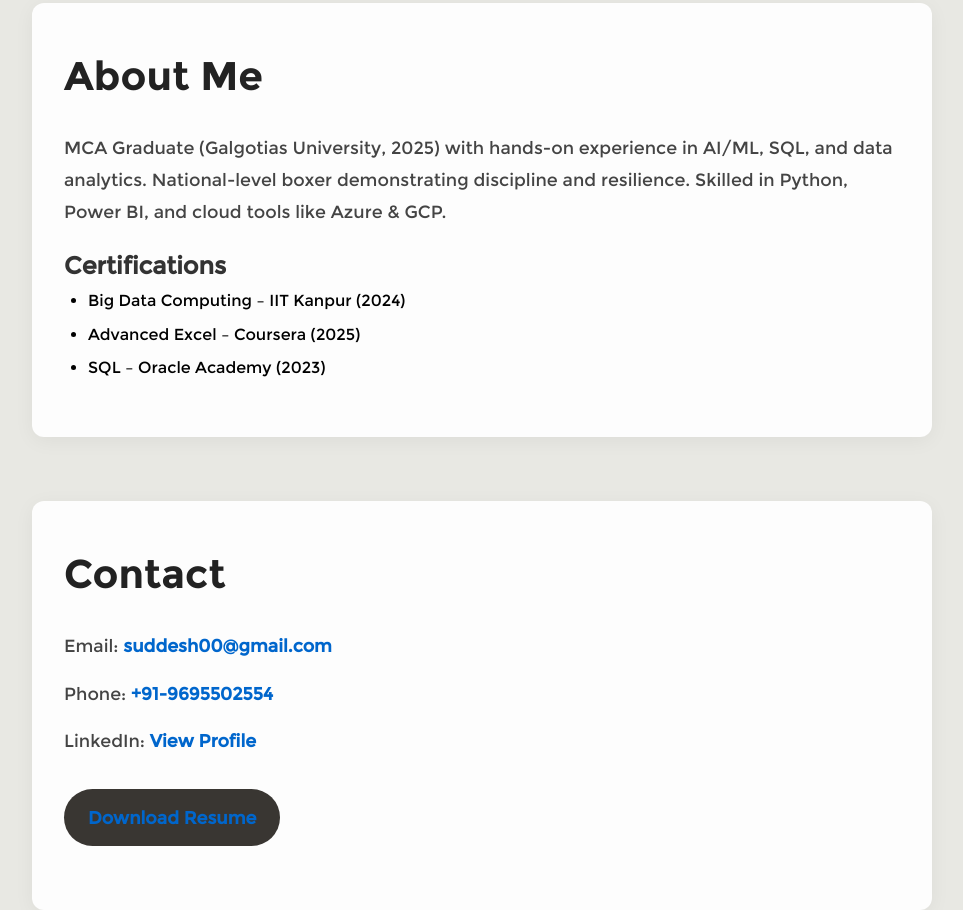
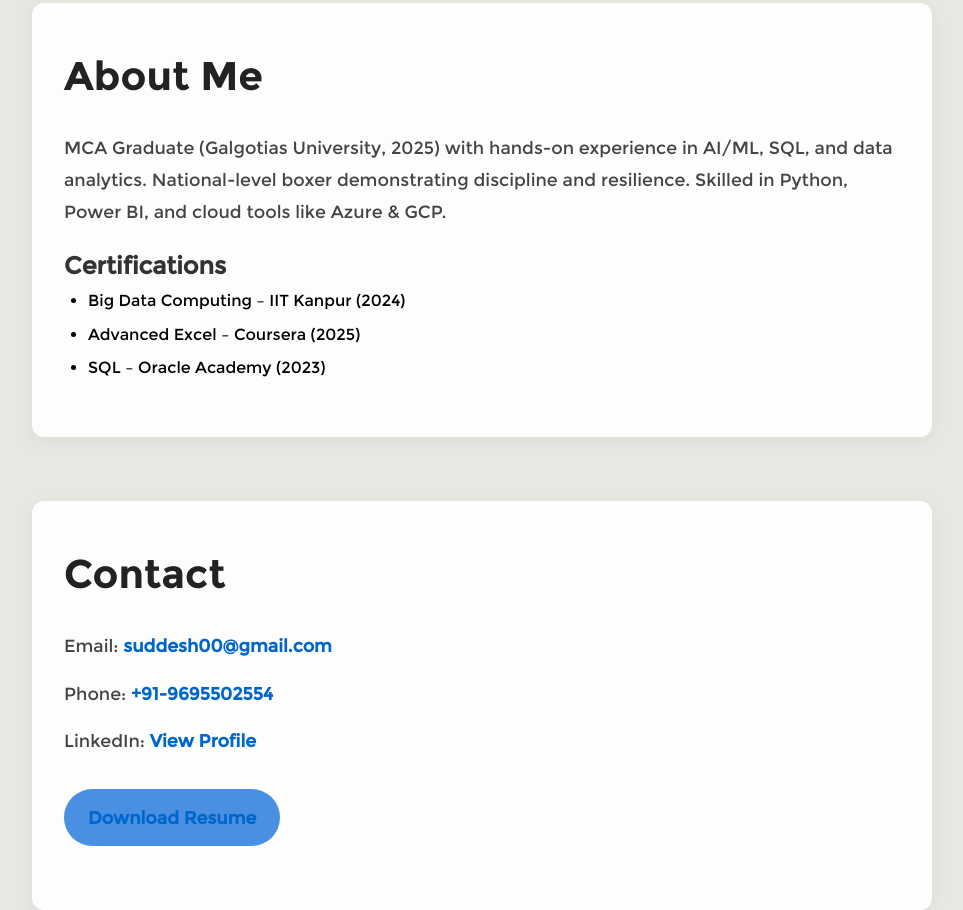
Before and after one commit to Uddesh19/Portfolio, a plain HTML site: page index.html in a window 1280 px wide. Shown: the part 1965-2875 px from the top of the page, without its empty margins (158-1121 px from the left). Drawn offline with nearby package versions, Linux system fonts and the light colour scheme; a script that the page names is missing.

Commit message:
Update style.css

```diff
--- a/style.css
+++ b/style.css
@@ -217,17 +217,16 @@ header .menu a:hover {
   text-decoration: underline;
 }
 
-/* Download Button */
 .download-btn {
   display: inline-block;
   margin-top: 1rem;
   padding: 0.8rem 1.5rem;
-  background: #393632;
-  color: #fff;
+  background: #4a90e2;    /* Bright, professional blue */
+  color: #fff;            /* White text for contrast */
   border-radius: 30px;
   transition: background 0.3s ease;
 }
 
 .download-btn:hover {
-  background: #8c8c73;
+  background: #357ABD;    /* Slightly darker blue on hover */
 }
```
